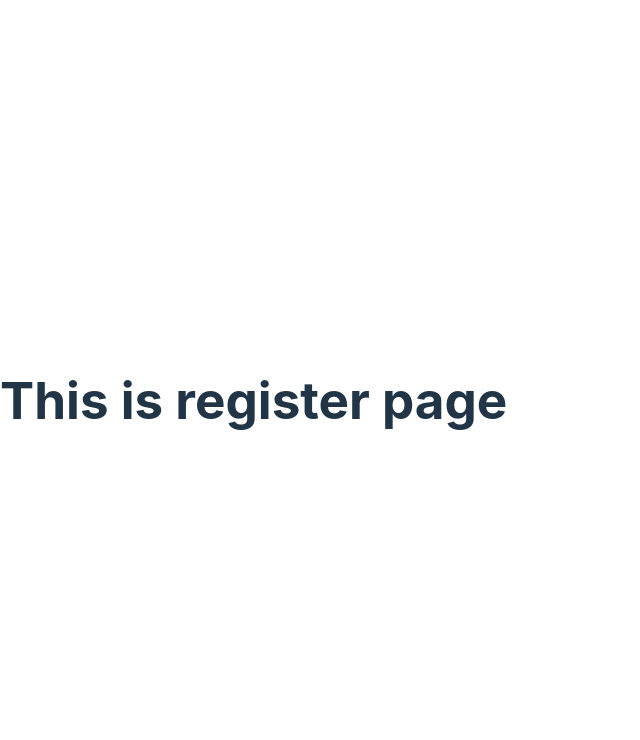
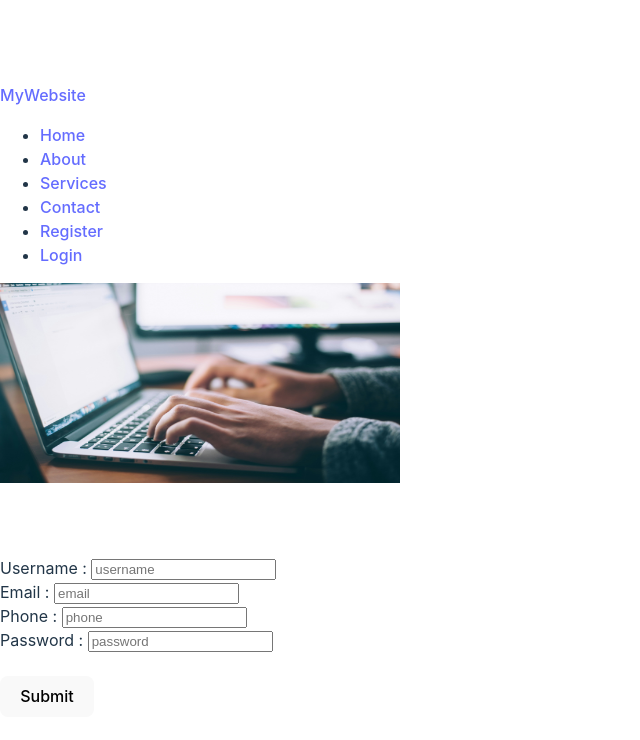
Before and after one commit to ChunniLal789/MernProject, a React (Vite) app in the folder client/: page /register in a window 1280 px wide. Shown: the top 740 px of the page, without its empty margins (0-640 px from the left). Built offline with nearby package versions, Linux system fonts and the light colour scheme.

Commit message:
Register page

```diff
--- a/client/src/App.jsx
+++ b/client/src/App.jsx
@@ -5,17 +5,19 @@ import { Service } from "./pages/Service";
 import { Register } from "./pages/Register";
 import { Login } from "./pages/Login";
 import { Contact } from "./pages/Contact";
+import { Navbar } from "./components/Navbar";
 
 function App() {
 
   return (
     <>
       <BrowserRouter>
+        <Navbar />
         <Routes>
           <Route path="/" element={<Home />} />
           <Route path="about" element={<About />} />
           <Route path="contact" element={<Contact />} />
-          <Route path="Login" element={<Login />} />
+          <Route path="login" element={<Login />} />
           <Route path="/service" element={<Service />} />
           <Route path="/register" element={<Register />} />
         </Routes>
--- /dev/null
+++ b/client/src/components/Navbar.jsx
@@ -0,0 +1,38 @@
+import { NavLink } from "react-router-dom";
+
+export const Navbar = () => {
+  return (
+    <>
+      <header>
+        <div className="container">
+          <div className="logo-brand">
+            <NavLink to="/">MyWebsite</NavLink>
+          </div>
+
+          <nav>
+            <ul>
+              <li>
+                <NavLink to="/"> Home </NavLink>
+              </li>
+              <li>
+                <NavLink to="/about"> About </NavLink>
+              </li>
+              <li>
+                <NavLink to="/service"> Services </NavLink>
+              </li>
+              <li>
+                <NavLink to="/contact"> Contact </NavLink>
+              </li>
+              <li>
+                <NavLink to="/register"> Register </NavLink>
+              </li>
+              <li>
+                <NavLink to="/login"> Login </NavLink>
+              </li>
+            </ul>
+          </nav>
+        </div>
+      </header>
+    </>
+  );
+};
--- a/client/src/pages/Register.jsx
+++ b/client/src/pages/Register.jsx
@@ -1,3 +1,72 @@
+import { useState } from "react";
+
 export const Register = () => {
-    return <h1>This is register page</h1>
-}
+    const [user, setUser] = useState({
+        username : "",
+        email : "",
+        phone : "",
+        password : ""
+    });
+
+    const handleInput = (e) => {
+        console.log(e);
+        let name = e.target.name;
+        let val = e.target.value
+        setUser({
+            ...user,
+            [name] : val
+        })
+    }
+    const handleForm = (e) => {
+        e.preventDefault();
+        console.log(user);
+    }
+  return (
+    <>
+      <section>
+        <main>
+          <div className="section-registration">
+            <div className="container grid grid-two-cols">
+              <div className="registration-image">
+                <img src="/images/register.jpg" alt="" width="400" height="200"/>
+              </div>
+              <div className="registration-form">
+                <h1 className="main-heading"></h1>
+                <br />
+                <form onSubmit={handleForm}>
+                    <div>
+                        <label htmlFor="username">Username : </label>
+                        <input type="text" name="username" placeholder="username"
+                        id="username" required autoComplete="off" value={user.username}
+                        onChange={handleInput}/>
+                    </div>
+                    <div>
+                        <label htmlFor="email">Email : </label>
+                        <input type="text" name="email" placeholder="email"
+                        id="email" required autoComplete="off" value={user.email}
+                        onChange={handleInput}/>
+                    </div>
+                    <div>
+                        <label htmlFor="phone">Phone : </label>
+                        <input type="number" name="phone" placeholder="phone"
+                        id="phone" required autoComplete="off" value={user.phone}
+                        onChange={handleInput}/>
+                    </div>
+                    <div>
+                        <label htmlFor="password">Password : </label>
+                        <input type="password" name="password" placeholder="password"
+                        id="password" required autoComplete="off" value={user.password}
+                        onChange={handleInput}/>
+                    </div>
+
+                    <br />
+                    <button type="submit">Submit</button>
+                </form>
+              </div>
+            </div>
+          </div>
+        </main>
+      </section>
+    </>
+  );
+};
```
Also changed, not shown: client/public/images/register.jpg (added).
